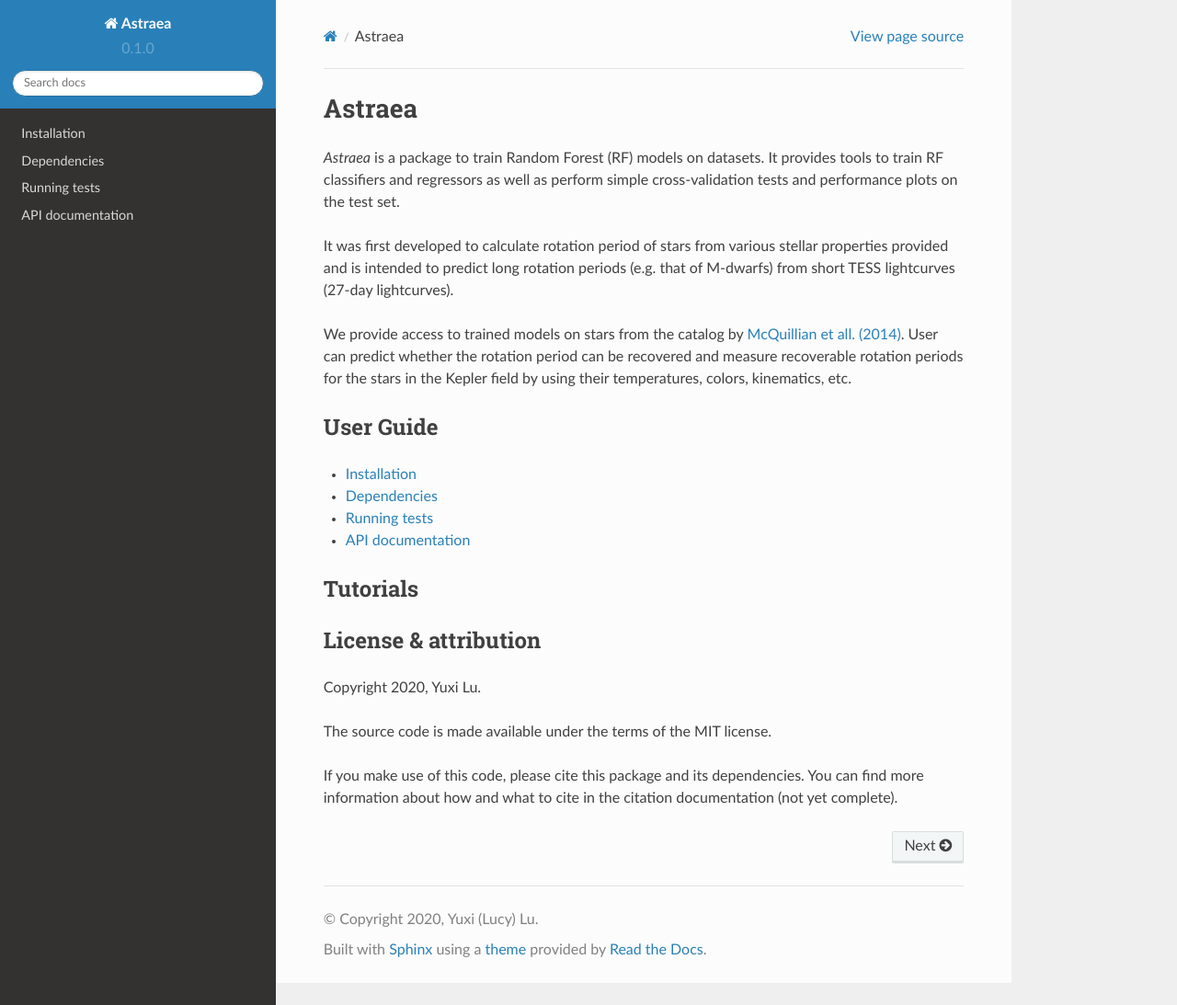
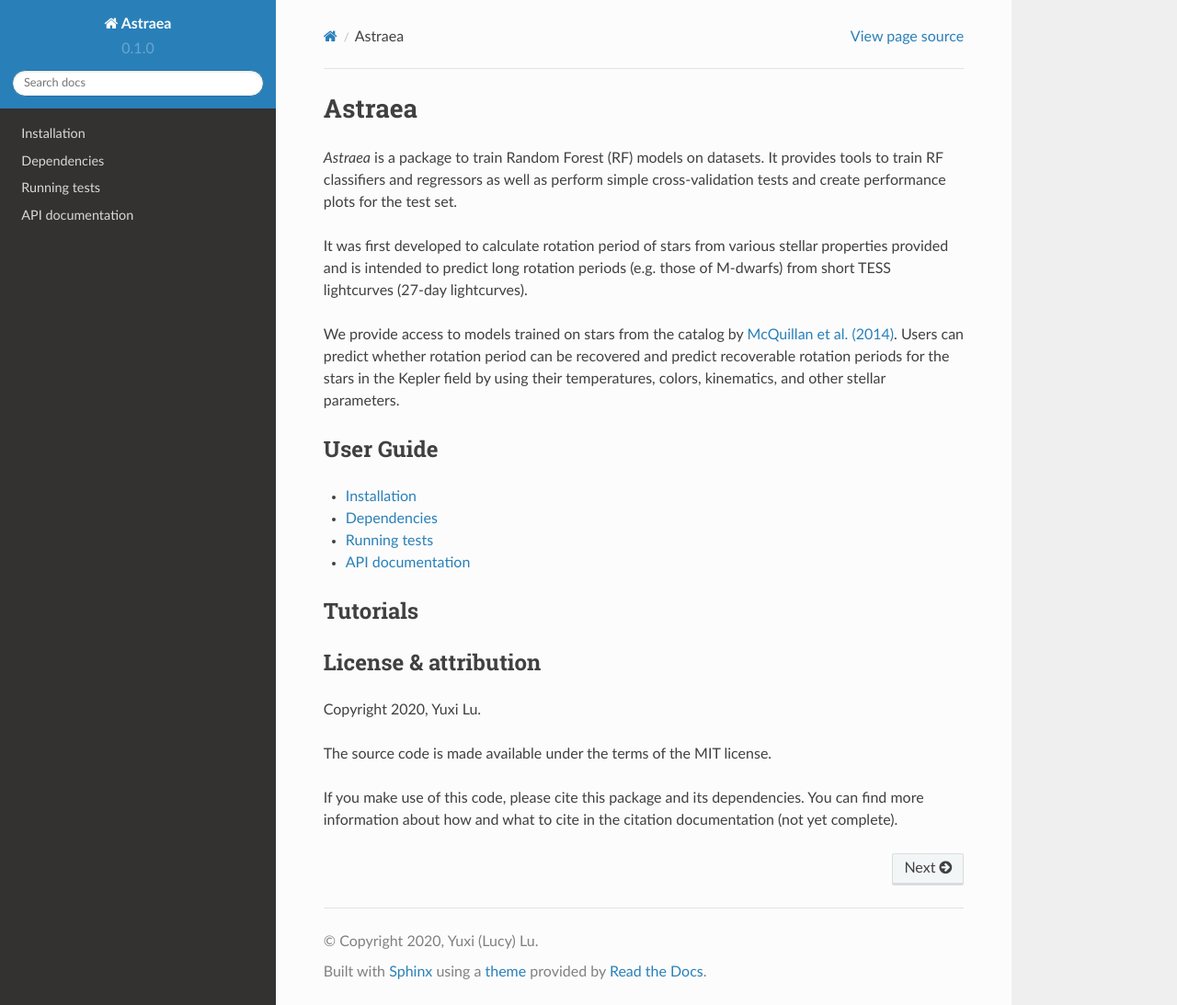
Before and after one commit to lyx12311/Astraea, a Sphinx documentation site: the page built from docs/index.rst, in a window 1280 px wide and 1093 px high. Shown: the whole window at 92% size. Built offline with Sphinx 7.4.7 and the Read the Docs theme 2.0.0, drawn with Linux system fonts in a browser that asks for light colours; pages that are not in the unit, such as notebooks, are missing from menus; the version number is read from the project's files by our own code.

Commit message:
Update index.rst

```diff
--- a/docs/index.rst
+++ b/docs/index.rst
@@ -5,11 +5,11 @@
 
 Astraea
 ===================================
-*Astraea* is a package to train Random Forest (RF) models on datasets. It provides tools to train RF classifiers and regressors as well as perform simple cross-validation tests and performance plots on the test set.
+*Astraea* is a package to train Random Forest (RF) models on datasets. It provides tools to train RF classifiers and regressors as well as perform simple cross-validation tests and create performance plots for the test set.
 
-It was first developed to calculate rotation period of stars from various stellar properties provided and is intended to predict long rotation periods (e.g. that of M-dwarfs) from short TESS  lightcurves (27-day lightcurves).
+It was first developed to calculate rotation period of stars from various stellar properties provided and is intended to predict long rotation periods (e.g. those of M-dwarfs) from short TESS  lightcurves (27-day lightcurves).
 
-We provide access to trained models on stars from the catalog by `McQuillian et all. (2014) <https://arxiv.org/abs/1402.5694>`_. User can predict whether the rotation period can be recovered and measure recoverable rotation periods for the stars in the Kepler field by using their temperatures, colors, kinematics, etc.
+We provide access to models trained on stars from the catalog by `McQuillan et al. (2014) <https://arxiv.org/abs/1402.5694>`_. Users can predict whether rotation period can be recovered and predict recoverable rotation periods for the stars in the Kepler field by using their temperatures, colors, kinematics, and other stellar parameters.
 
 .. Contents:
 
```
